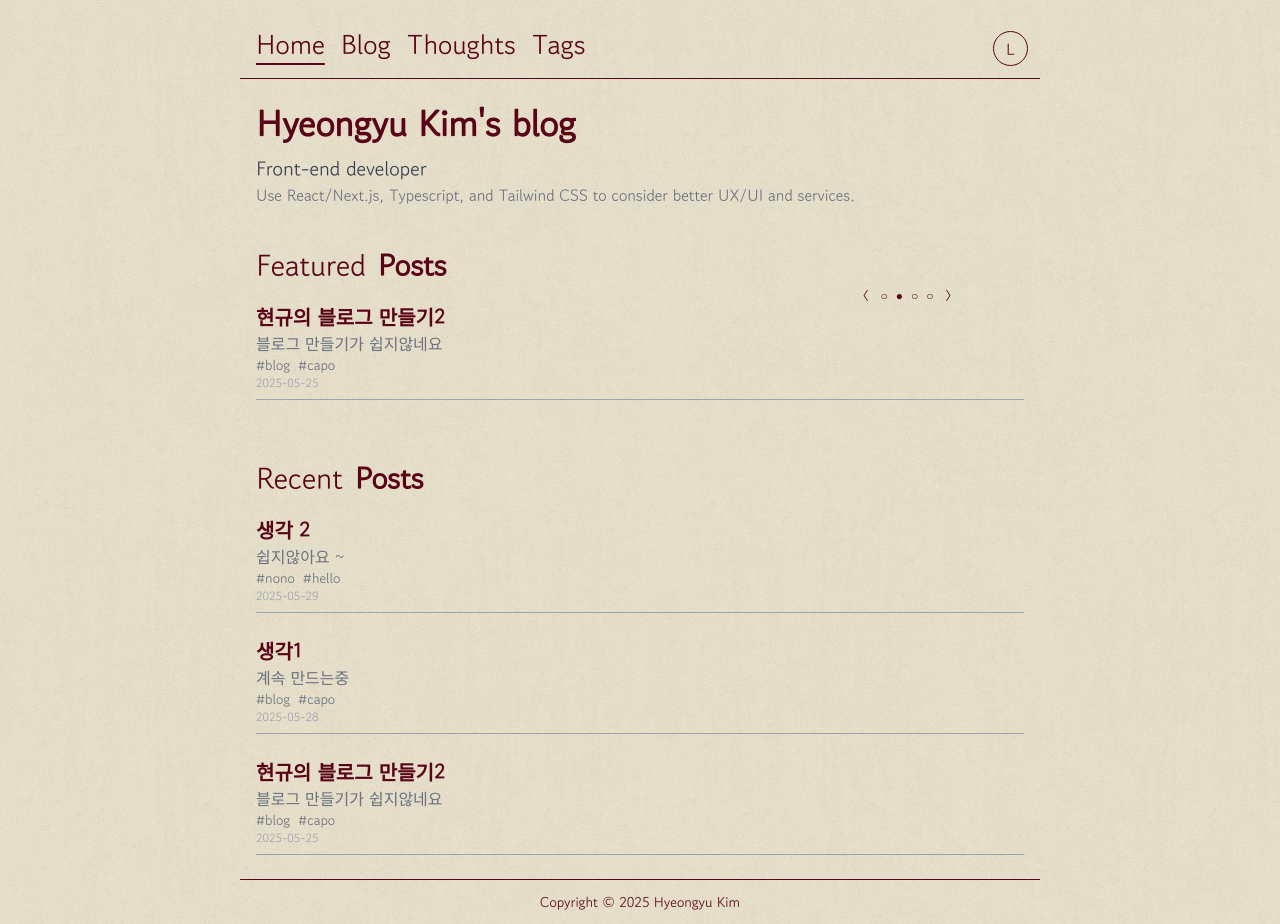
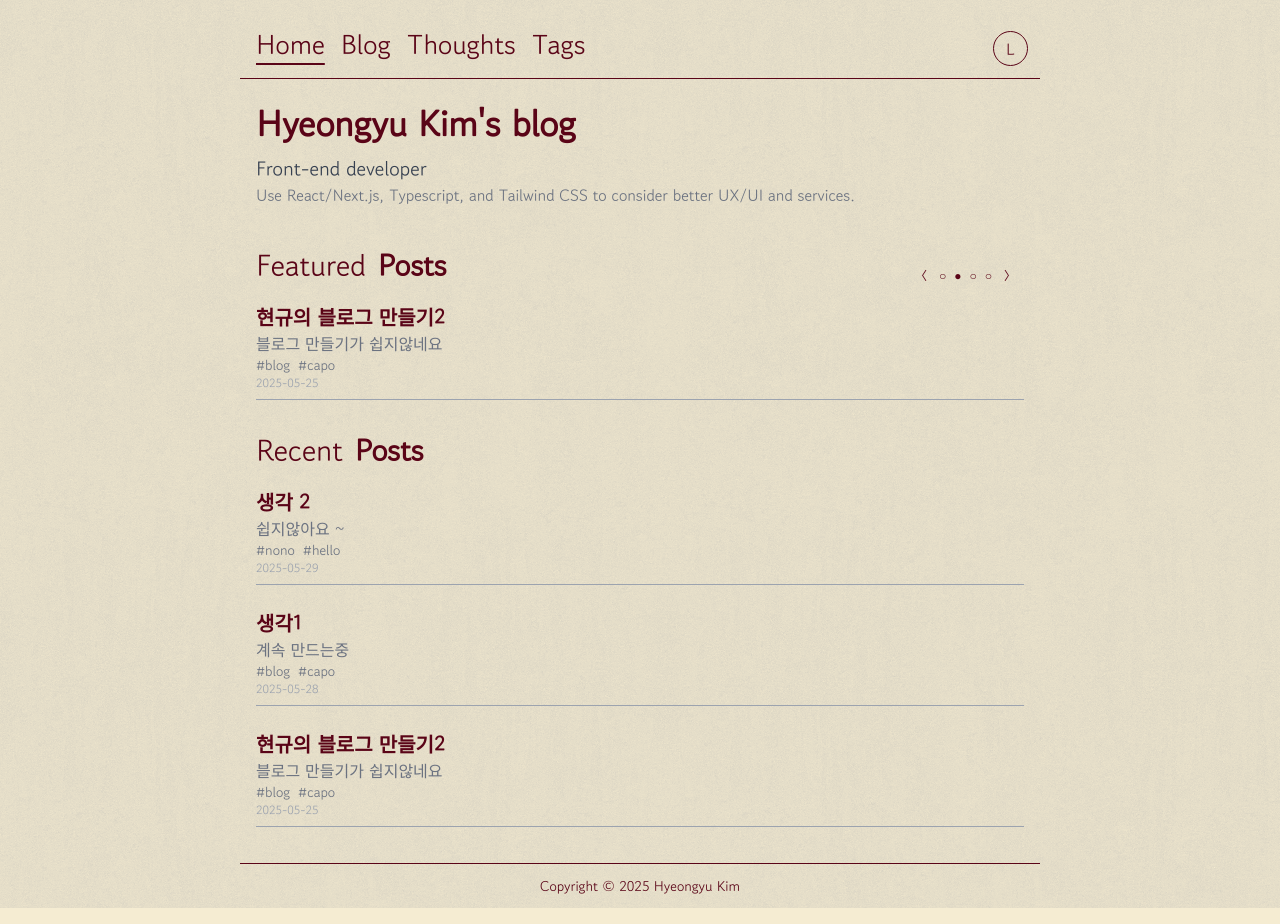
Before and after one commit to stickfig8/my-nextjs-blog, a Next.js app: page / in a window 1280 px wide. Built offline with nearby package versions, Linux system fonts and the light colour scheme.

Commit message:
feat: improve Featured&RecentPosts

```diff
--- a/src/app/page.tsx
+++ b/src/app/page.tsx
@@ -1,10 +1,10 @@
 import Container from "@/components/layouts/Container";
-import { getFeaturedPosts, getLatestPostMetas } from "@/lib/postDataUtils";
-import PostList from "@/components/postLists/PostList";
+import { getFeaturedPosts } from "@/lib/postDataUtils";
+
 import FeaturedPosts from "@/components/postLists/FeaturedPosts";
+import RecentPosts from "@/components/postLists/RecentPosts";
 
 export default function Home() {
-  const latestPosts = getLatestPostMetas(3);
   const featuredPosts = getFeaturedPosts();
 
   return (
@@ -13,9 +13,8 @@ export default function Home() {
         <div className="font-bold text-4xl pb-3">Hyeongyu Kim&apos;s blog</div>
         <div className="text-xl text-[var(--mainText)]">Front-end developer</div>
         <div className="text-md text-[var(--subText)] mb-10">Use React/Next.js, Typescript, and Tailwind CSS to consider better UX/UI and services. </div>
-        <FeaturedPosts posts={featuredPosts} />
-        <h1 className="flex gap-3 text-3xl pb-5"><p>Recent</p><p className="font-bold">Posts</p></h1>
-        <PostList posts={latestPosts} />
+        <FeaturedPosts posts={featuredPosts}/>
+        <RecentPosts />
       </Container>
     </main>
   );
--- a/src/components/postLists/FeaturedPosts.tsx
+++ b/src/components/postLists/FeaturedPosts.tsx
@@ -28,10 +28,11 @@ export default function FeaturedPosts({posts}: Props) {
     const handleDotClick = (i:number) => setIndex(i);
 
     return(
-        <section className="relative mb-15">
-            <h2 className="flex gap-3 text-3xl pb-5"><p>Featured</p><p className="font-bold">Posts</p></h2>
-            {/* control panel */}
-                <div className="absolute top-10 right-0 transform -translate-x-1/2 text-xs">
+        <section className="mb-8">
+            <div className="flex gap-5 item-center justify-between">
+                <h2 className="flex gap-3 text-3xl pb-5"><p>Featured</p><p className="font-bold">Posts</p></h2>
+                {/* control panel */}
+                <div className="flex item-center text-xs">
                     <button onClick={handlePrev} className="cursor-pointer px-2">〈</button>
                     {posts.map((_, i) => (
                         <button key={i} className="cursor-pointer mx-1 text-md" onClick={() => handleDotClick(i)} aria-label={`Go to slide ${i + 1}`}>
@@ -42,6 +43,7 @@ export default function FeaturedPosts({posts}: Props) {
                     )}
                     <button onClick={handleNext} className="cursor-pointer px-2">〉</button>
                 </div>
+            </div>
 
             <div className="w-full overflow-hidden">
             {/* post panel */}
--- /dev/null
+++ b/src/components/postLists/RecentPosts.tsx
@@ -0,0 +1,14 @@
+import { getLatestPostMetas } from "@/lib/postDataUtils";
+import PostList from "./PostList";
+
+
+export default function RecentPosts() {
+    const latestPosts = getLatestPostMetas(3);
+
+    return(
+        <section className="my-3">
+            <h1 className="flex gap-3 text-3xl pb-5"><p>Recent</p><p className="font-bold">Posts</p></h1>
+            <PostList posts={latestPosts} />
+        </section>
+    )
+}
```
